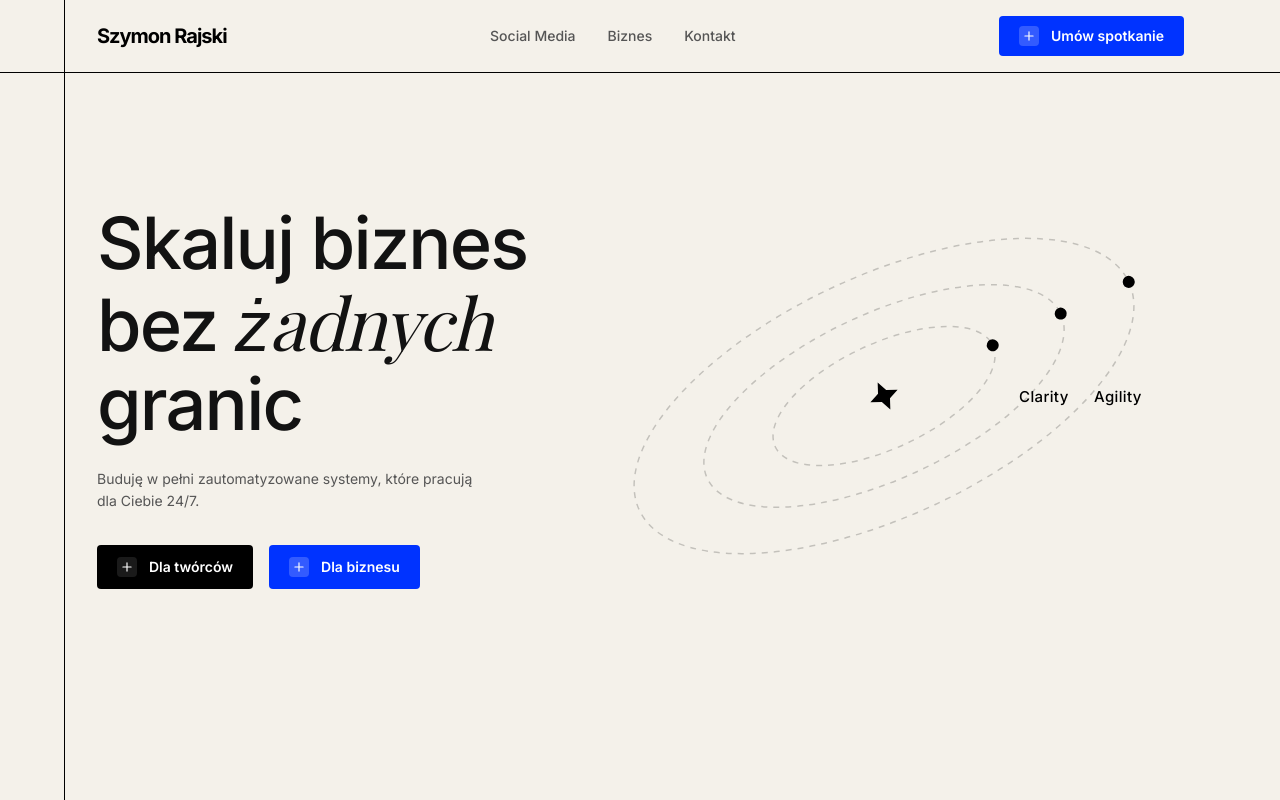
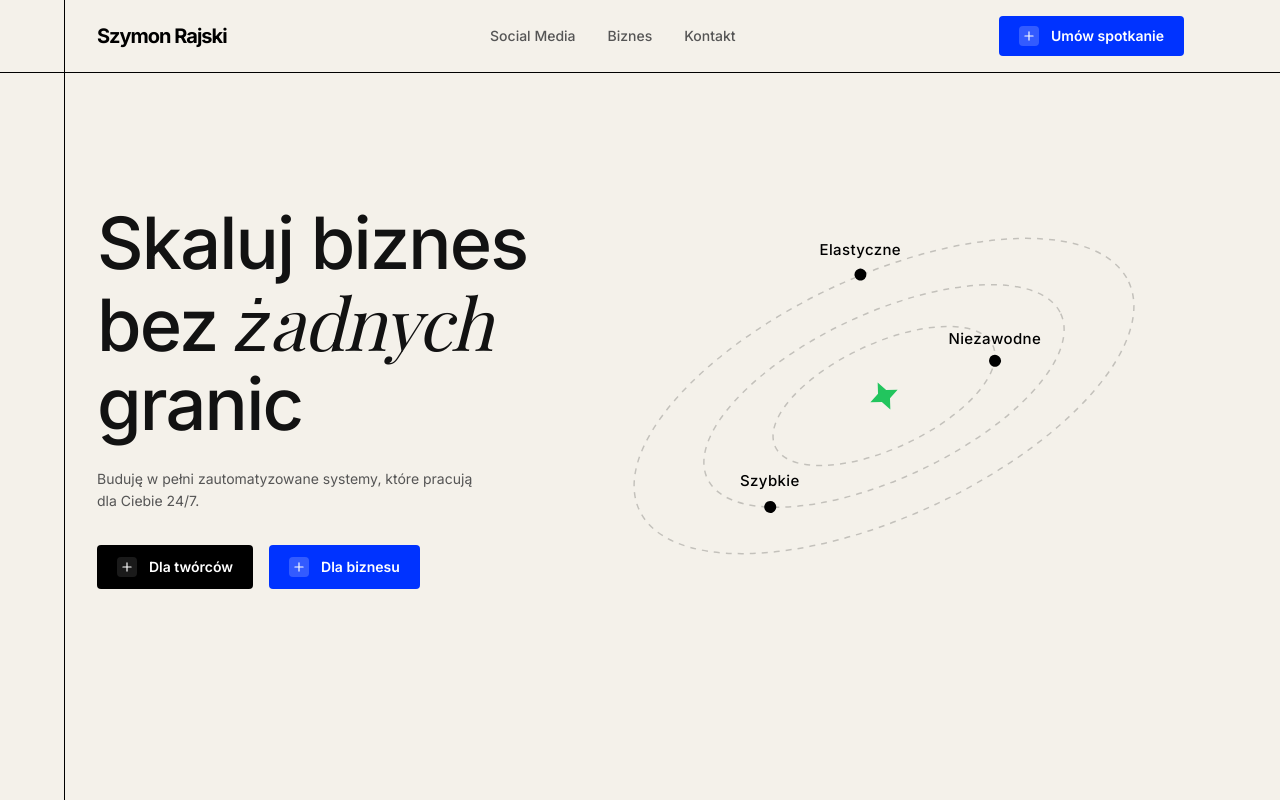
Before and after one commit to szymonr-biznes/szymon-rajski, a Next.js app: page / in a window 1280 px wide. Shown: the top 800 px of the page. Built offline with nearby package versions, Linux system fonts and the light colour scheme; a web font is replaced by a local one.

Commit message:
style hero animation labels

```diff
--- a/components/new-hero.tsx
+++ b/components/new-hero.tsx
@@ -67,20 +67,21 @@ export function NewHero() {
           <svg viewBox="0 0 400 400" className="w-full h-full text-black/20" style={{ transform: 'rotate(-25deg)' }}>
             {/* Outer Orbit */}
             <ellipse cx="200" cy="200" rx="180" ry="80" fill="none" stroke="currentColor" strokeWidth="1" strokeDasharray="4 4" />
-            <circle cx="380" cy="200" r="4" fill="black" />
+            <circle cx="220" cy="120" r="4" fill="black" />
+            <text x="157" y="106" fill="black" fontSize="10" className="font-medium tracking-wide rotate-25 origin-center">Elastyczne</text>
 
             {/* Middle Orbit */}
             <ellipse cx="200" cy="200" rx="130" ry="55" fill="none" stroke="currentColor" strokeWidth="1" strokeDasharray="4 4" />
-            <circle cx="330" cy="200" r="4" fill="black" />
-            <text x="340" y="204" fill="black" fontSize="10" className="font-medium tracking-wide rotate-25 origin-center">Agility</text>
+            <circle cx="100" cy="235" r="4" fill="black" />
+            <text x="104" y="260" fill="black" fontSize="10" className="font-medium tracking-wide rotate-25 origin-center">Szybkie</text>
 
             {/* Inner Orbit */}
             <ellipse cx="200" cy="200" rx="80" ry="35" fill="none" stroke="currentColor" strokeWidth="1" strokeDasharray="4 4" />
-            <circle cx="280" cy="200" r="4" fill="black" />
-            <text x="290" y="204" fill="black" fontSize="10" className="font-medium tracking-wide rotate-25 origin-center">Clarity</text>
+            <circle cx="277" cy="210" r="4" fill="black" />
+            <text x="243" y="165" fill="black" fontSize="10" className="font-medium tracking-wide rotate-25 origin-center">Niezawodne</text>
 
             {/* Center Star */}
-            <path d="M200 190 L203 197 L210 200 L203 203 L200 210 L197 203 L190 200 L197 197 Z" fill="black" />
+            <path d="M200 190 L203 197 L210 200 L203 203 L200 210 L197 203 L190 200 L197 197 Z" fill="#22C55E" />
           </svg>
         </motion.div>
 
```
